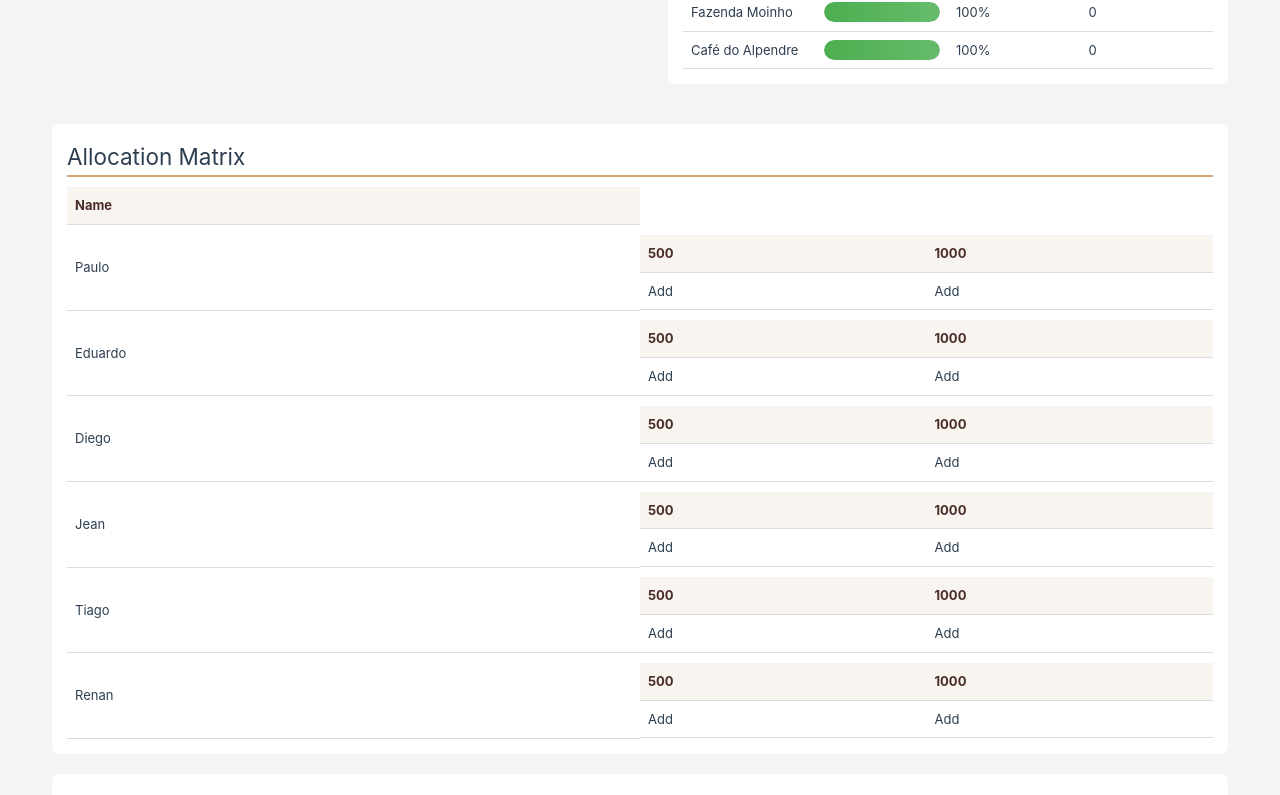
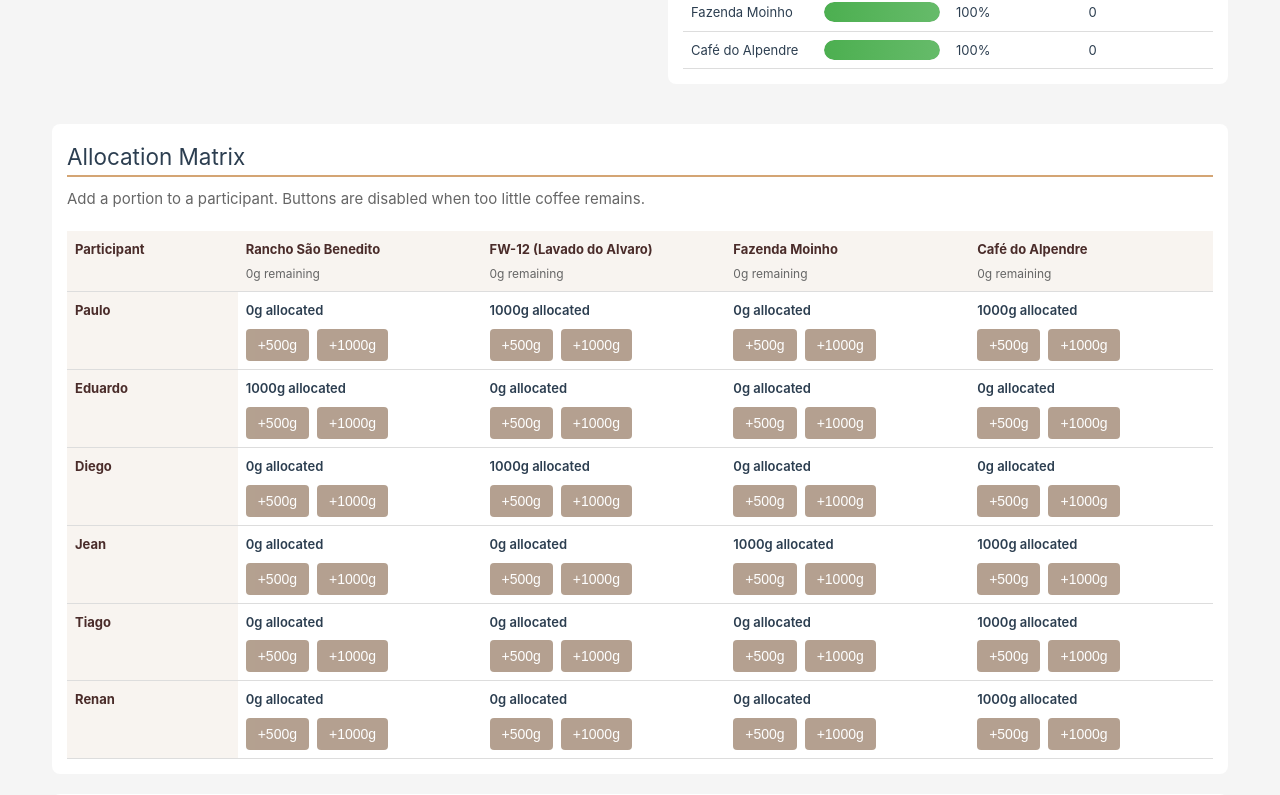
Before and after one commit to paulograbin/coffee, a Vue app: page /#/ in a window 1280 px wide. Shown: the part 1759-2554 px from the top of the page. Built offline with nearby package versions, Linux system fonts and the light colour scheme; the HTML template or start-up script is replaced by a standard one.

Commit message:
Add allocation matrix

```diff
--- a/src/components/AllocationMatrix.vue
+++ b/src/components/AllocationMatrix.vue
@@ -1,50 +1,151 @@
 <script setup lang="ts">
-import { ref, nextTick, computed } from 'vue'
 import { usePurchaseStore } from '@/stores/purchase-store.ts'
 
 const purchaseStore = usePurchaseStore()
+const portions = [500, 1000] as const
+
+function allocatedGrams(participantId: number, coffeeId: number): number {
+  return purchaseStore.purchase.allocations.reduce(
+    (total, allocation) =>
+      total +
+      (allocation.participantId === participantId && allocation.coffeeId === coffeeId
+        ? allocation.amount
+        : 0),
+    0,
+  )
+}
 </script>
 
 <template>
-  <div class="participant-table card">
-    <h2 class="cardDescription">Allocation Matrix</h2>
+  <section class="allocation-matrix card" aria-labelledby="allocation-matrix-title">
+    <h2 id="allocation-matrix-title" class="cardDescription">Allocation Matrix</h2>
 
-    <table
-      v-if="purchaseStore.purchase.participants.length || purchaseStore.purchase.coffees.length"
-    >
+    <p v-if="!purchaseStore.purchase.participants.length" class="empty">
+      Add participants to start allocating coffee.
+    </p>
+    <p v-else-if="!purchaseStore.purchase.coffees.length" class="empty">
+      Add coffee to start allocating.
+    </p>
+    <template v-else>
+      <p class="help">
+        Add a portion to a participant. Buttons are disabled when too little coffee remains.
+      </p>
+      <div class="matrix-scroll" role="region" aria-label="Coffee allocations" tabindex="0">
+        <table>
+          <caption class="sr-only">
+            Coffee allocated to each participant, in grams
+          </caption>
           <thead>
             <tr>
-          <th>Name</th>
+              <th scope="col" class="participant-name">Participant</th>
+              <th v-for="coffee in purchaseStore.purchase.coffees" :key="coffee.id" scope="col">
+                {{ coffee.name }}
+                <span class="remaining"
+                  >{{ purchaseStore.remainingCoffeeGrams(coffee.id) }}g remaining</span
+                >
+              </th>
             </tr>
           </thead>
           <tbody>
-        <tr v-for="p in purchaseStore.purchase.participants" :key="p.id">
-          <td>{{ p.name }}</td>
-
-          <table>
-            <thead>
-              <tr>
-                <th>500</th>
-                <th>1000</th>
-              </tr>
-            </thead>
-            <tbody>
-              <tr>
-                <td>
-                  Add
-                </td>
-                <td>
-                  Add
+            <tr v-for="participant in purchaseStore.purchase.participants" :key="participant.id">
+              <th scope="row" class="participant-name">{{ participant.name }}</th>
+              <td v-for="coffee in purchaseStore.purchase.coffees" :key="coffee.id">
+                <p class="allocated" aria-live="polite">
+                  {{ allocatedGrams(participant.id, coffee.id) }}g allocated
+                </p>
+                <div class="portion-buttons">
+                  <button
+                    v-for="amount in portions"
+                    :key="amount"
+                    type="button"
+                    :aria-label="`Add ${amount}g of ${coffee.name} to ${participant.name}`"
+                    :disabled="purchaseStore.remainingCoffeeGrams(coffee.id) < amount"
+                    @click="purchaseStore.addAllocation(participant.id, coffee.id, amount)"
+                  >
+                    +{{ amount }}g
+                  </button>
+                </div>
               </td>
             </tr>
           </tbody>
         </table>
-        </tr>
-      </tbody>
-    </table>
-
-    <p v-else class="empty">No participants and/or coffee yet.</p>
       </div>
     </template>
+  </section>
+</template>
 
-<style scoped></style>
+<style scoped>
+.allocation-matrix {
+  min-width: 0;
+}
+
+.help,
+.empty,
+.remaining {
+  color: #666;
+}
+
+.help {
+  margin: 10px 0;
+}
+
+.matrix-scroll {
+  overflow-x: auto;
+}
+
+table {
+  table-layout: auto;
+}
+
+th,
+td {
+  min-width: 200px;
+  vertical-align: top;
+}
+
+.participant-name {
+  position: sticky;
+  left: 0;
+  min-width: 140px;
+  z-index: 1;
+  overflow-wrap: anywhere;
+}
+
+.remaining {
+  display: block;
+  font-size: 12px;
+  font-weight: normal;
+  margin-top: 4px;
+}
+
+.allocated {
+  margin: 0 0 8px;
+  font-weight: 600;
+}
+
+.portion-buttons {
+  display: flex;
+  gap: 8px;
+}
+
+button {
+  white-space: nowrap;
+  padding: 8px 12px;
+}
+
+button:focus-visible,
+.matrix-scroll:focus-visible {
+  outline: 2px solid #6b4423;
+  outline-offset: 3px;
+}
+
+.sr-only {
+  position: absolute;
+  width: 1px;
+  height: 1px;
+  padding: 0;
+  overflow: hidden;
+  clip-path: inset(50%);
+  white-space: nowrap;
+}
+</style>
```
Also changed, not shown: 1 other file (tests, documents, lock files or other folders). Lines whose indentation alone changed are shown as unchanged.
